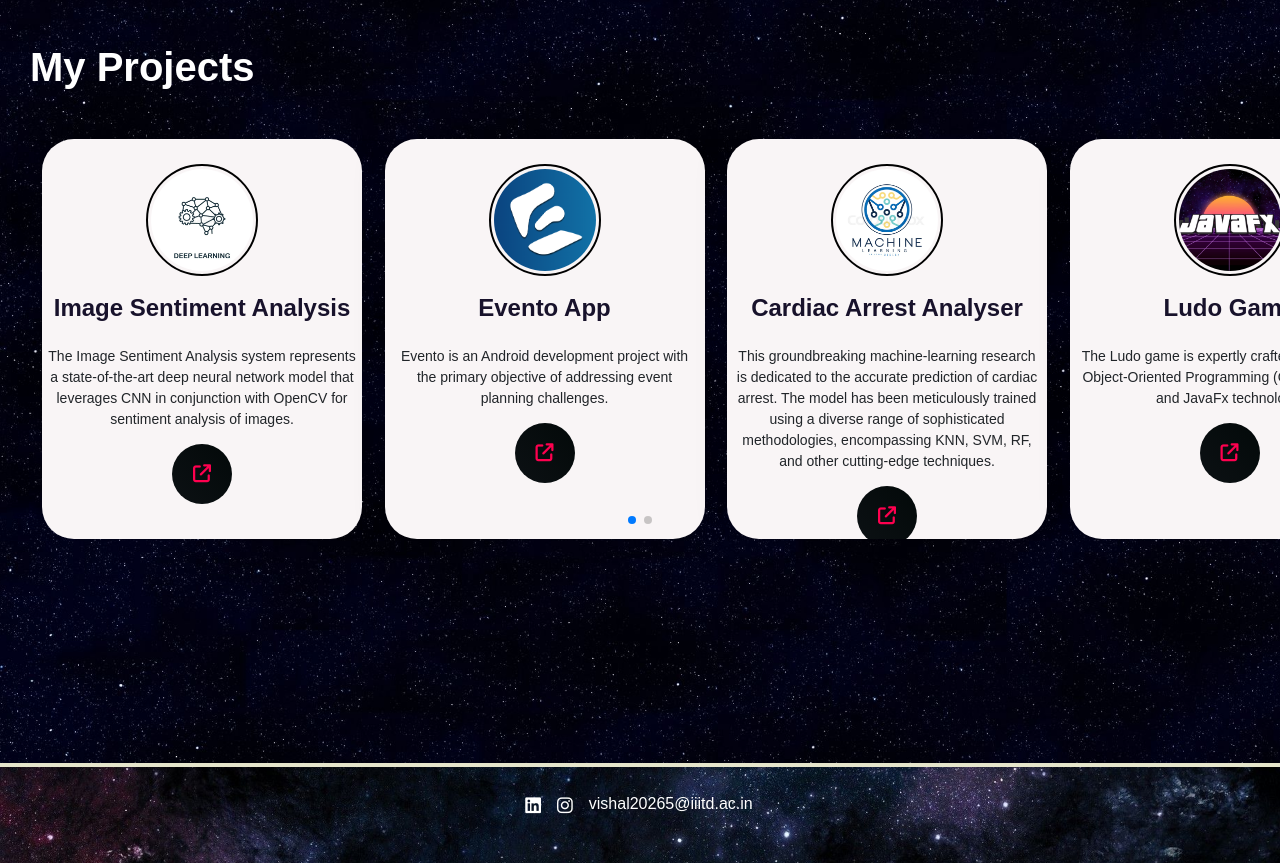
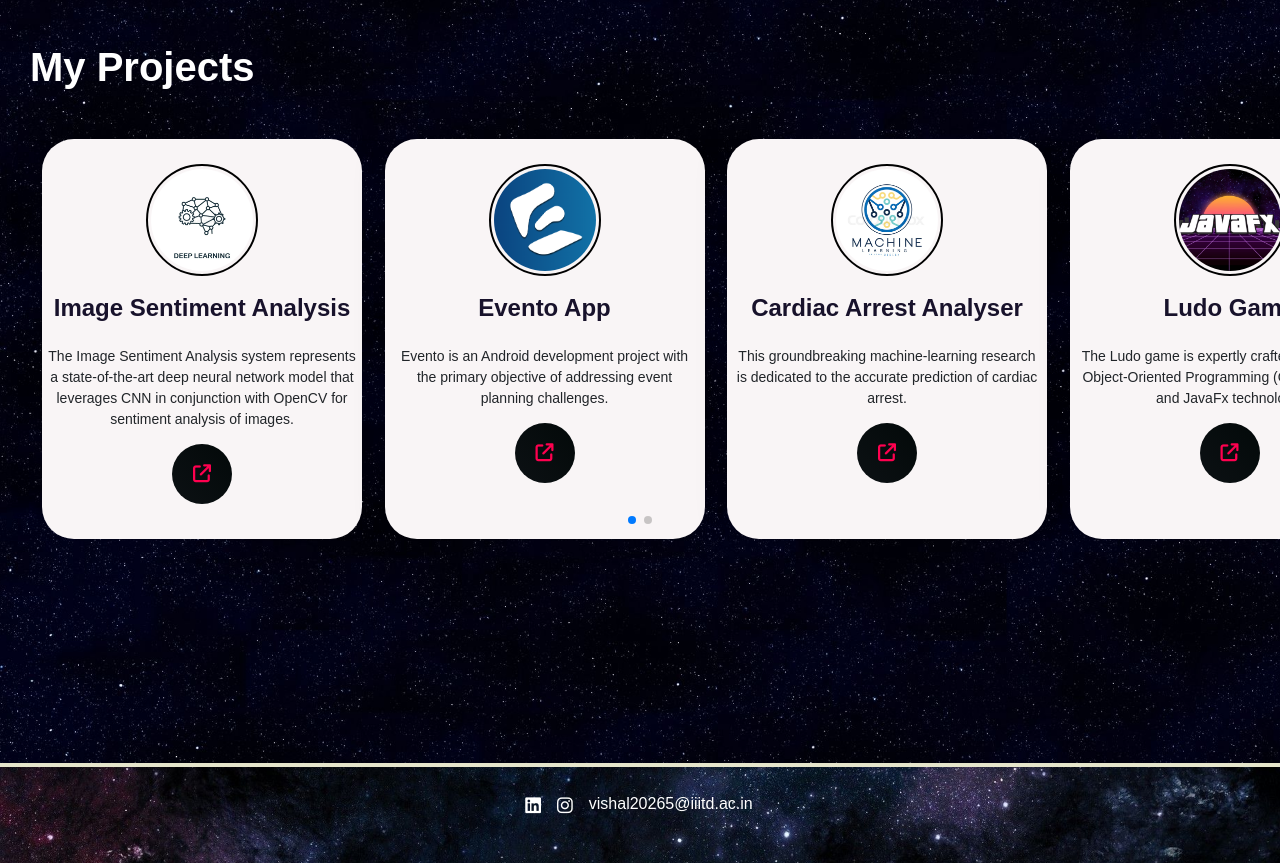
Before and after one commit to vishal20265/resume, a plain HTML site: page index.html in a window 1280 px wide. Shown: the part 1580-2443 px from the top of the page. Drawn offline with nearby package versions, Linux system fonts and the light colour scheme; a web font is replaced by a local one.

Commit message:
Update index.html

```diff
--- a/index.html
+++ b/index.html
@@ -185,8 +185,6 @@
                     <div class="card__content">
                         <span class="card__title">Cardiac Arrest Analyser</span>
                         <p class="card__text">This groundbreaking machine-learning research is dedicated to the accurate prediction of cardiac arrest.
-                            The model has been meticulously trained using a diverse range of sophisticated methodologies, encompassing
-                            KNN, SVM, RF, and other cutting-edge techniques.
                         </p>
                         <a class="arrow" href="https://github.com/vishal20265/ML_project"><i class="fa-solid fa-arrow-up-right-from-square"></i></a>
                     </div>
```
